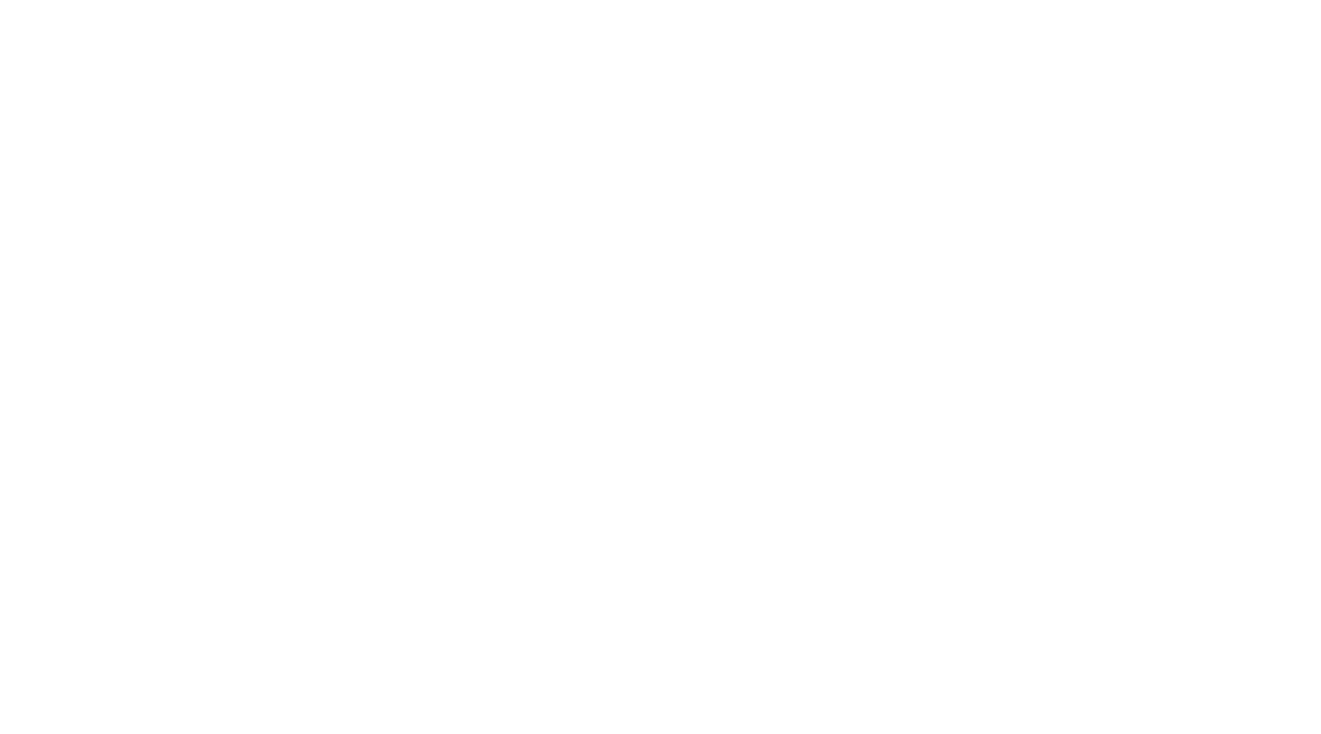
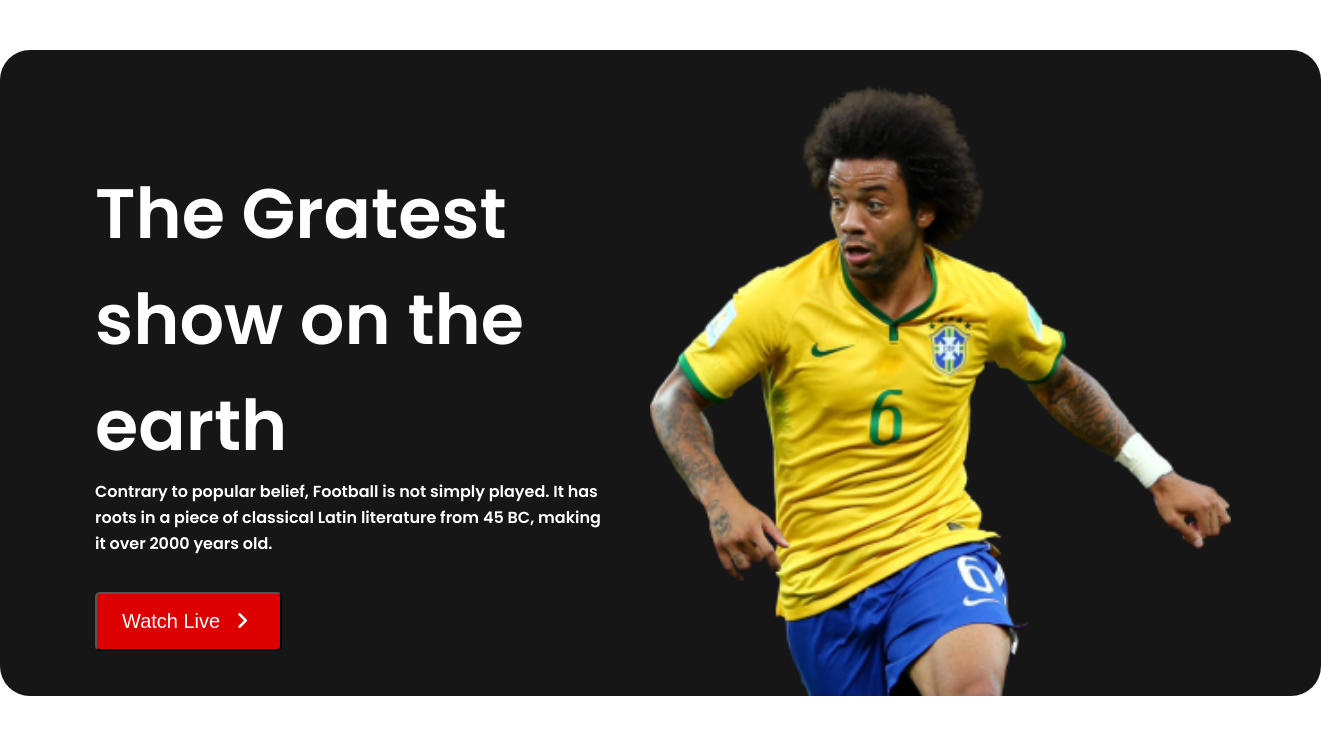
Before and after one commit to jahanarabegum97/football-paradise, a plain HTML site: page index.html in a window 1280 px wide. Shown: the whole page, 1321 px wide, since content can reach past the window. Drawn offline with Linux system fonts and the light colour scheme.

Commit message:
header section done

```diff
--- a/css/style.css
+++ b/css/style.css
@@ -0,0 +1,86 @@
+/* fonts */
+@import url("https://fonts.googleapis.com/css2?family=Poppins:wght@600&display=swap");
+
+/*-------- common style----- */
+* {
+  margin: 0;
+  padding: 0;
+  box-sizing: border-box;
+}
+
+body {
+  font-family: "Poppins", sans-serif;
+}
+
+/* header styles starts*/
+.header {
+  width: 1321px;
+  height: 646px;
+  margin: 50px auto 130px auto;
+  position: relative;
+  border-radius: 30px;
+  background: #161616;
+  gap:24px;
+  display: flex;
+}
+
+.header-left {
+  margin-left: 95px;
+}
+.header-left h1 {
+  font-family: "Poppins";
+  font-weight: 700;
+  font-size:70px;
+  width: 531px;
+  margin-top: 111px;
+  color: #ffffff;
+}
+
+.header-left p {
+  width: 506px;
+  height: 78px;
+  font-style: normal;
+  font-weight: 400;
+  font-size: 16px;
+  line-height: 26px;
+  /* or 162% */
+
+  color: #ffffff;
+}
+.header-left a {
+  font-style: normal;
+  font-weight: 400;
+  font-size: 20px;
+  line-height: 23px;
+  text-align: center;
+
+  color: #ffffff;
+  text-decoration: none;
+}
+.header-left button {
+  display: flex;
+  flex-direction: row;
+  align-items: flex-start;
+  padding: 16px 25px;
+  margin-top: 35px;
+  width: 187px;
+  gap: 10px;
+  background: #dd0000;
+  border-radius: 5px;
+  transition: transform 0.6s ease-in 0.1s;
+}
+.fa-angle-right{
+    margin-left: 10px;
+}
+.header:hover > .header-left button{
+    transform: translate(900px, -470px);
+}
+
+.header img {
+    width: 581px;
+    height: 613px;
+    margin-top: 33px;
+    margin-right: 101px;
+}
+
+/* header styles ends*/
--- a/index.html
+++ b/index.html
@@ -1,17 +1,53 @@
 <!DOCTYPE html>
 <html lang="en">
-<head>
-    <meta charset="UTF-8">
-    <meta http-equiv="X-UA-Compatible" content="IE=edge">
-    <meta name="viewport" content="width=device-width, initial-scale=1.0">
+  <head>
+    <meta charset="UTF-8" />
+    <meta http-equiv="X-UA-Compatible" content="IE=edge" />
+    <meta name="viewport" content="width=device-width, initial-scale=1.0" />
     <!-- stylesheet -->
-    <link rel="stylesheet" href="css/style.css">
+
+    <link rel="stylesheet" href="css/style.css" />
     <!-- fab-icon -->
-    <link rel="shortcut icon" href="assets/fab-icon.png" type="image/x-icon">
+
+    <link rel="shortcut icon" href="assets/fab-icon.png" type="image/x-icon" />
+
+    <!-- font-awesome -->
+    <script
+      src="https://kit.fontawesome.com/7ac26841f8.js"
+      crossorigin="anonymous"
+    ></script>
+
     <title>Football Paradise</title>
 
-</head>
-<body>
+  </head>
+  <body>
+    <!--header section starts -->
+    <header class="header">
+      <div class="header-left">
+        <h1>The Gratest show on the earth</h1>
+        <p>
+            Contrary to popular belief, Football is not simply played.
+            It has roots in a piece of classical Latin literature from 45 BC, making it over 2000 years old.
+        </p>
+        <button>
+          <a class="watch-btn" href=""
+            >Watch Live <i class="fa-solid fa-angle-right"></i
+          ></a>
+        </button>
+      </div>
 
-</body>
+      <img src="assets/Banner Image.png" alt="" />
+
+    </header>
+    <!----header section ends---->
+    <main>
+
+      <section>
+
+      </section>
+    </main>
+    <footer>
+
+    </footer>
+  </body>
 </html>
```
